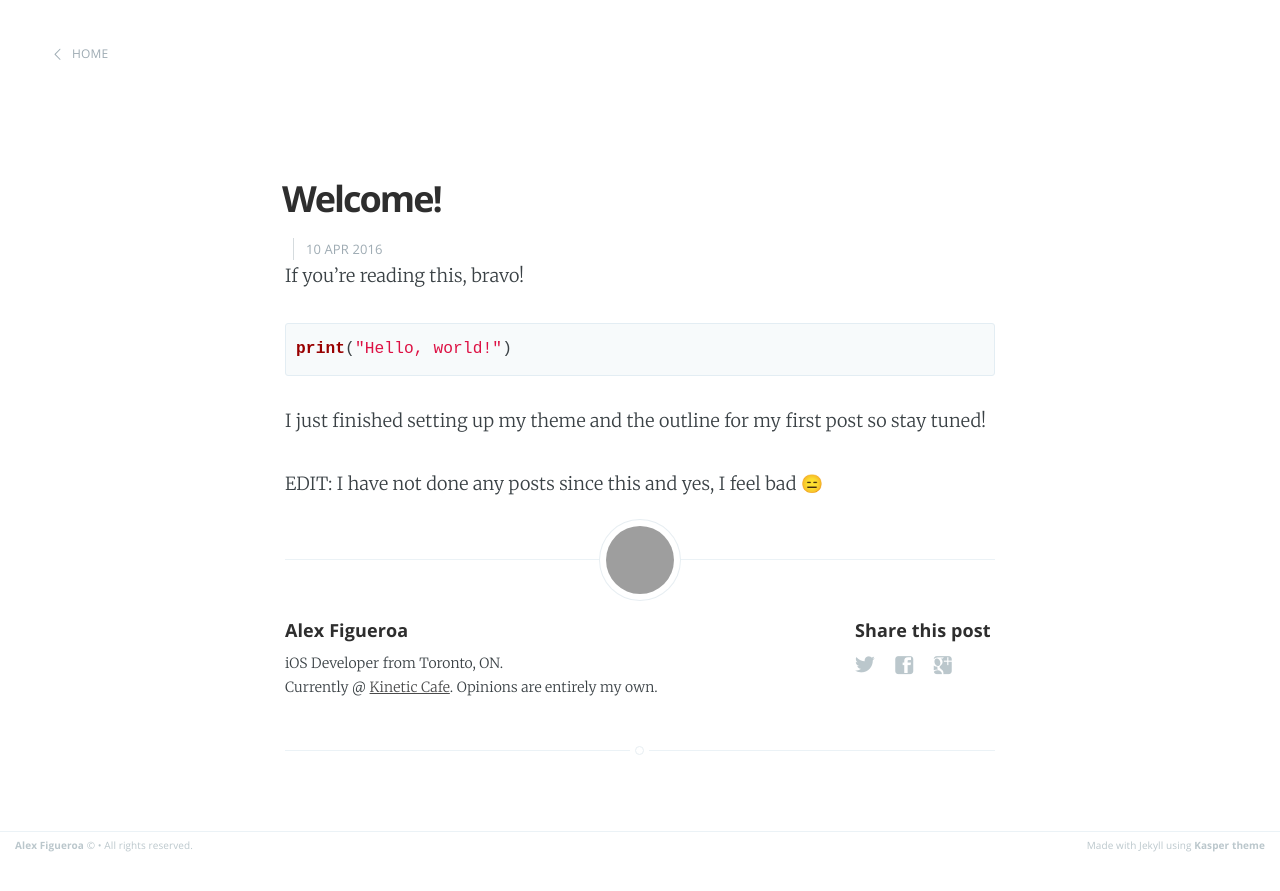
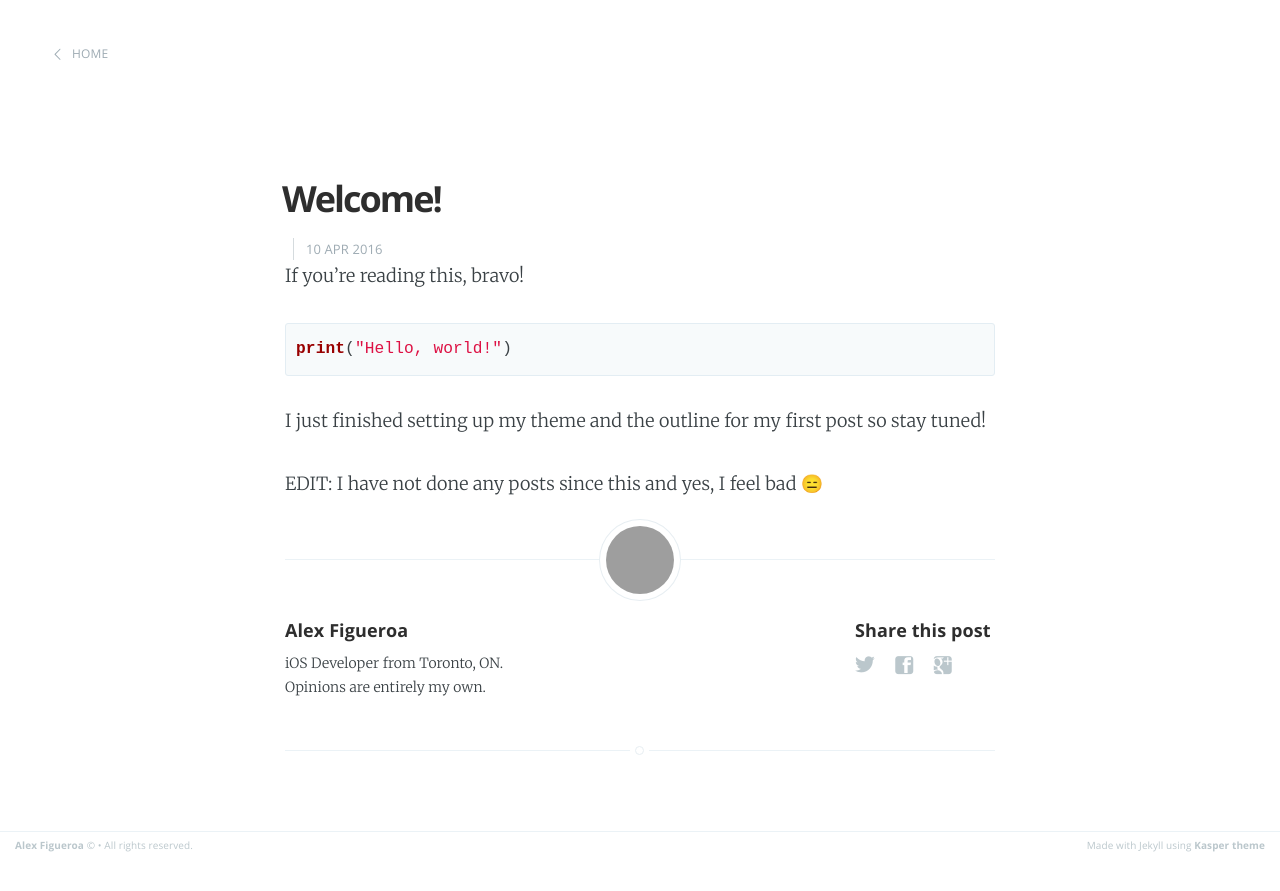
Before and after one commit to ajfigueroa/ajfigueroa.github.io, a Jekyll site: the page built from _posts/2016-04-10-Welcome.markdown, in a window 1280 px wide. Shown: the top 891 px of the page. Built offline with Jekyll 4.4.1, drawn with Linux system fonts in a browser that asks for light colours; grey boxes are pictures that could not be loaded.

Commit message:
Updating About Me footer (#7)

```diff
--- a/_layouts/post.html
+++ b/_layouts/post.html
@@ -72,7 +72,7 @@ post_class: post-template
                     <!-- Author Bio -->
                     <p>
                         iOS Developer from Toronto, ON.</br>
-                        Currently @ <a href="http://kineticcafe.com/">Kinetic Cafe</a>. Opinions are entirely my own.
+                        Opinions are entirely my own.
                     </p>
                 </section>
             {% endif %}
```
